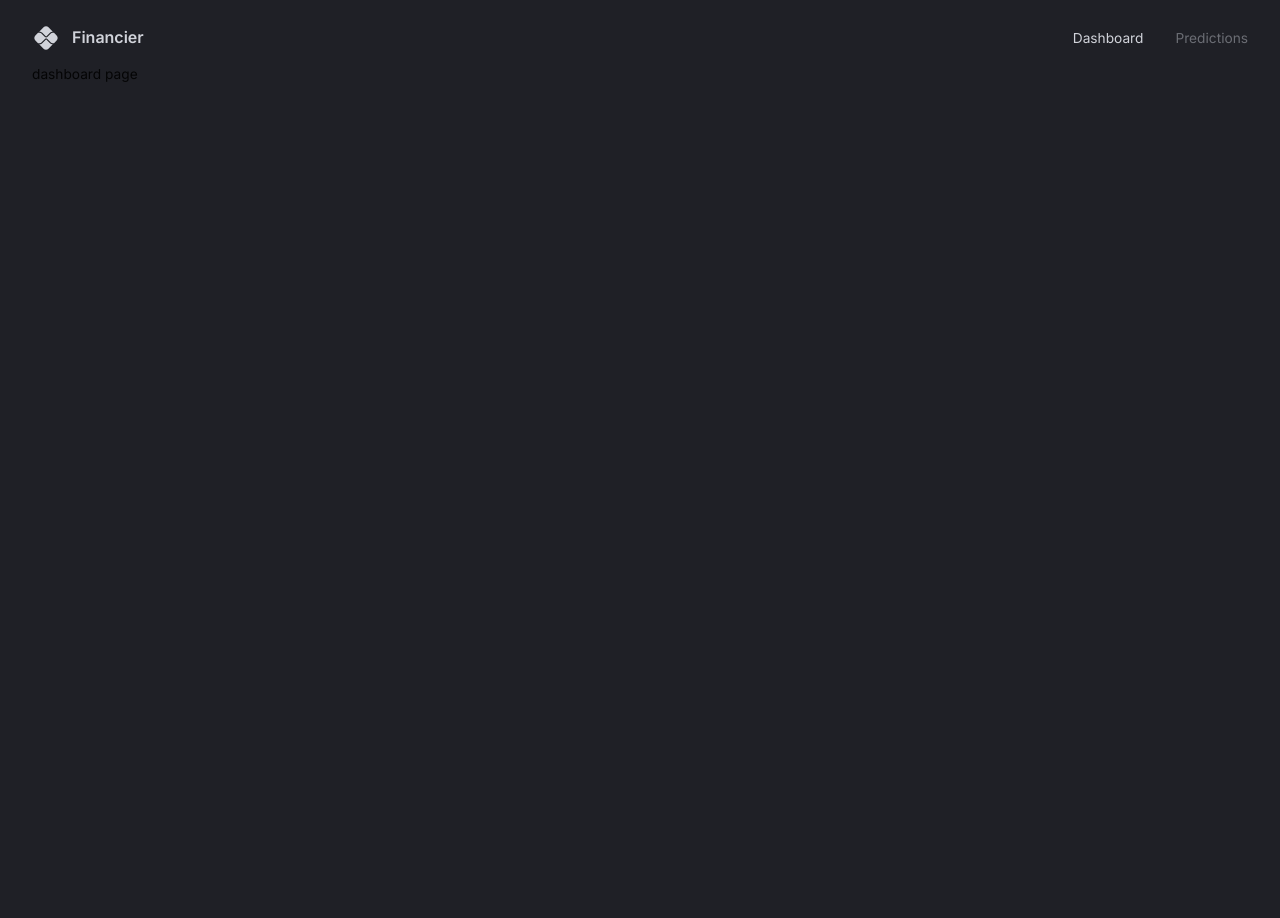
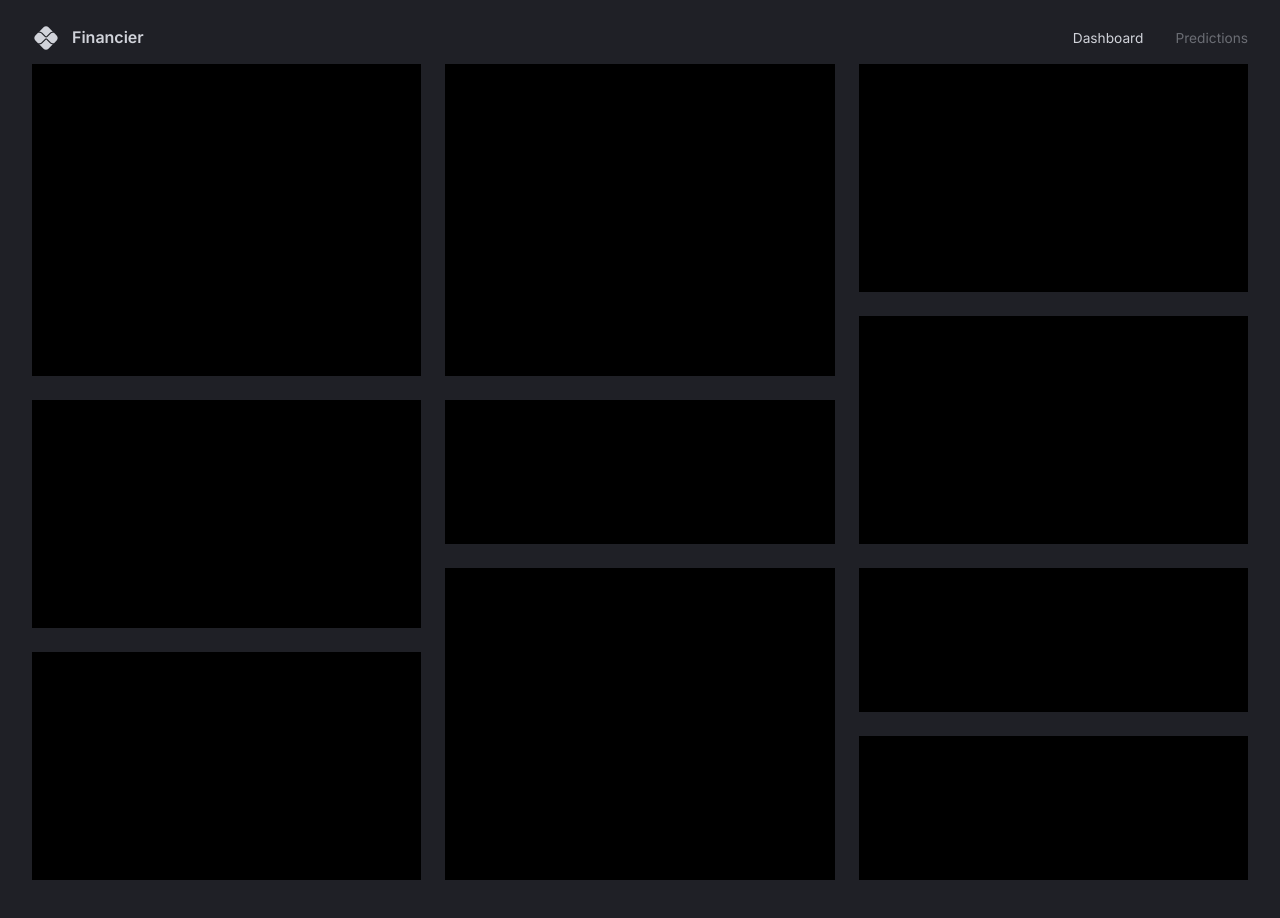
Before and after one commit to BenJohnsonFullStack/finance-dashboard, a React (Vite) app in the folder client/: page / in a window 1280 px wide. Shown: the top 918 px of the page. Before the commit the page ends 800 px from the top, so only its background shows below. Built offline with nearby package versions, Linux system fonts and the light colour scheme.

Commit message:
dashboard grid layout

```diff
--- a/client/src/App.tsx
+++ b/client/src/App.tsx
@@ -5,6 +5,7 @@ import { CssBaseline, ThemeProvider } from "@mui/material";
 import { useMemo } from "react";
 import { BrowserRouter, Routes, Route } from "react-router-dom";
 import Navbar from "@/scenes/navbar/Navbar";
+import Dashboard from "@/scenes/dashboard/Dashboard";
 
 function App() {
   const theme = useMemo(() => createTheme(themeSettings), []);
@@ -18,7 +19,7 @@ function App() {
             <Box width="100%" padding="1rem 2rem 4rem 2rem">
               <Navbar />
               <Routes>
-                <Route path="/" element={<div>dashboard page</div>} />
+                <Route path="/" element={<Dashboard />} />
                 <Route
                   path="/predictions"
                   element={<div>predictions page</div>}
--- /dev/null
+++ b/client/src/scenes/dashboard/Dashboard.tsx
@@ -0,0 +1,47 @@
+import { Box, useTheme } from "@mui/material";
+
+type Props = {};
+
+const gridTemplate = `
+    "a b c"
+    "a b c"
+    "a b c"
+    "a b f"
+    "d e f"
+    "d e f"
+    "d h i"
+    "g h i"
+    "g h j"
+    "g h j"
+`;
+
+const Dashboard = (props: Props) => {
+  const { palette } = useTheme();
+
+  return (
+    <Box
+      width="100%"
+      height="100%"
+      display="grid"
+      gap="1.5rem"
+      sx={{
+        gridTemplateColumns: "repeat(3, minmax(370px, 1fr))",
+        gridTemplateRows: "repeat(10, minmax(60px, 1fr))",
+        gridTemplateAreas: gridTemplate,
+      }}
+    >
+      <Box gridArea="a" bgcolor="#000"></Box>
+      <Box gridArea="b" bgcolor="#000"></Box>
+      <Box gridArea="c" bgcolor="#000"></Box>
+      <Box gridArea="d" bgcolor="#000"></Box>
+      <Box gridArea="e" bgcolor="#000"></Box>
+      <Box gridArea="f" bgcolor="#000"></Box>
+      <Box gridArea="g" bgcolor="#000"></Box>
+      <Box gridArea="h" bgcolor="#000"></Box>
+      <Box gridArea="i" bgcolor="#000"></Box>
+      <Box gridArea="j" bgcolor="#000"></Box>
+    </Box>
+  );
+};
+
+export default Dashboard;
```
